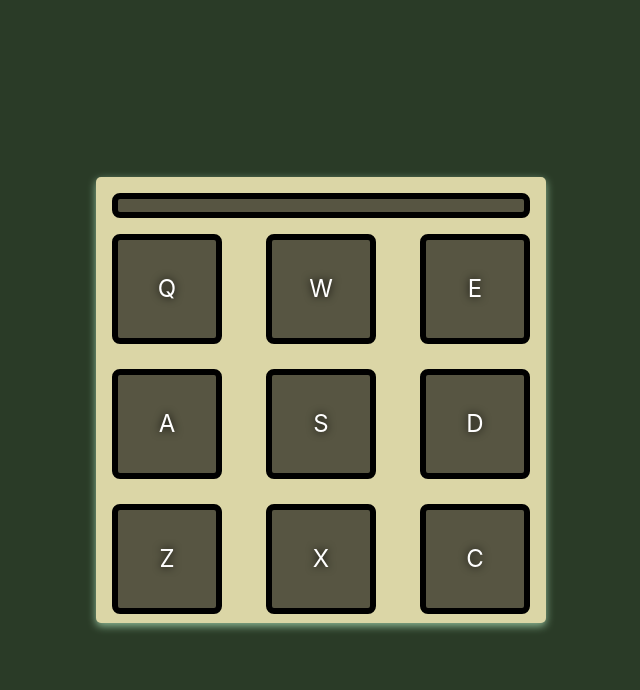
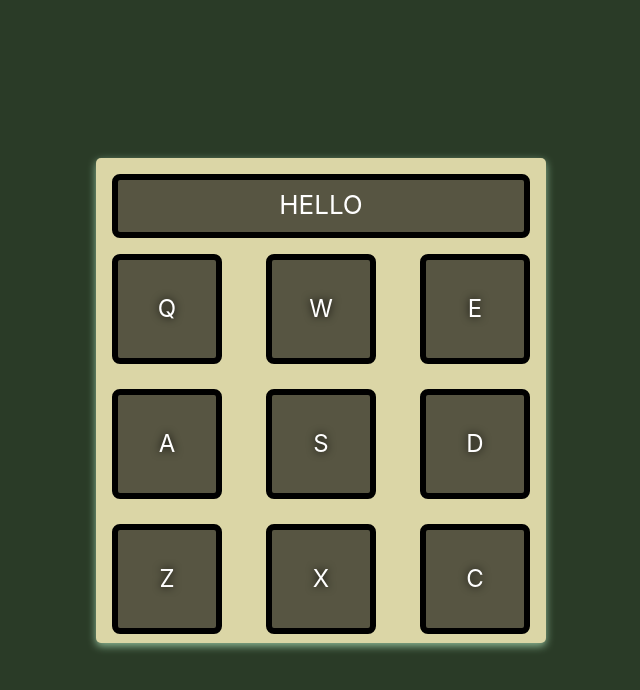
Before and after one commit to asorsz/drum-machine, a React (Create React App) app: page / in a window 1280 px wide. Shown: the top 690 px of the page, without its empty margins (319-959 px from the left). Built offline with nearby package versions, Linux system fonts and the light colour scheme.

Commit message:
Add state for Display component

```diff
--- a/src/components/App.js
+++ b/src/components/App.js
@@ -1,13 +1,16 @@
+import { useState } from 'react';
 import '../css/App.css';
 import Display from './Display';
 import DrumPad from './DrumPad';
 
 const App = () => {
+  const [playing, setPlaying] = useState('hello')
+
   return (
     <div id="wrapper" className="container text-center d-flex flex-column justify-content-center align-items-center">
       <div id="drum-machine">
-        <Display />
-        <DrumPad />
+        <Display playing={playing}/>
+        <DrumPad setPlaying={setPlaying}/>
       </div>
     </div>
   );
```
